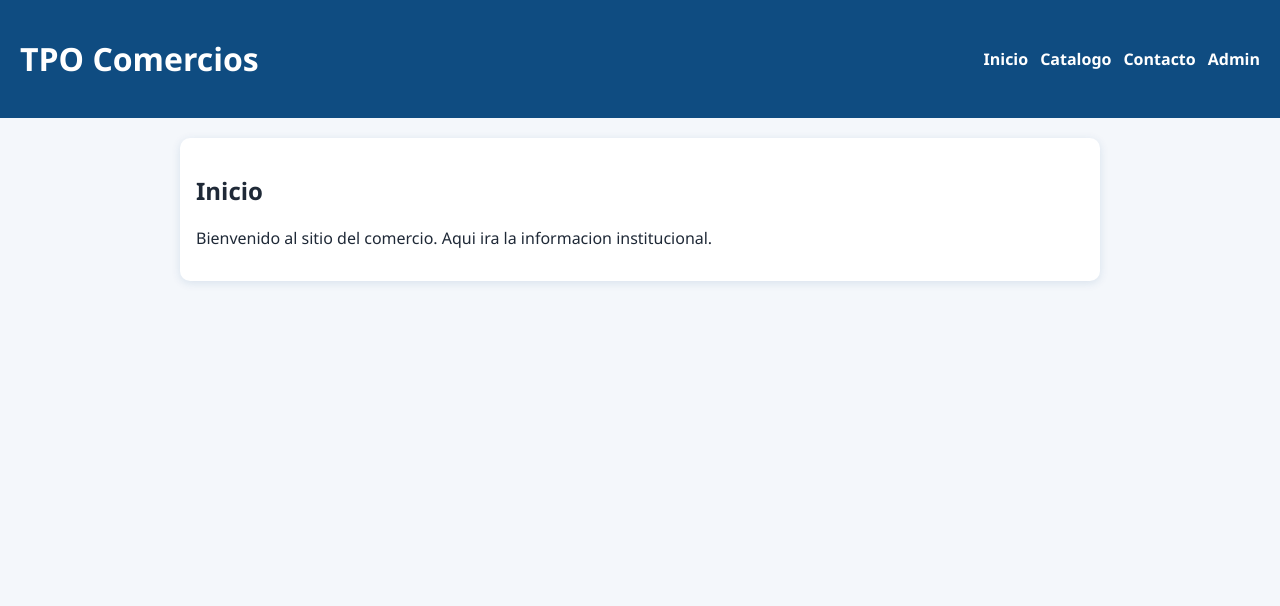
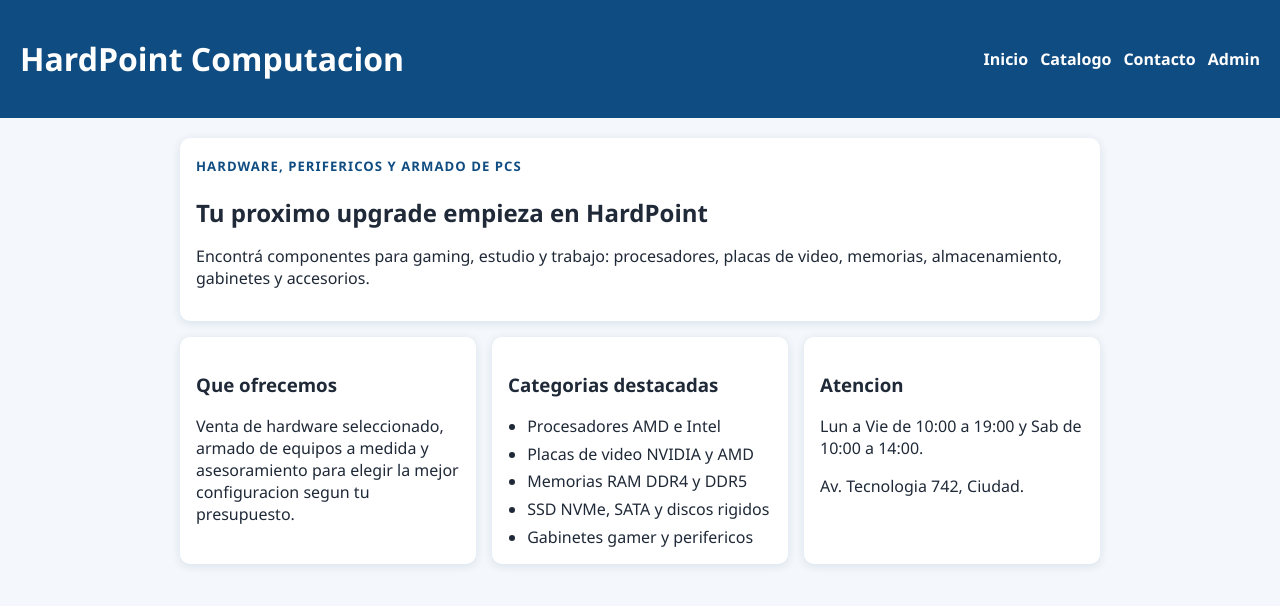
Before and after one commit to JuanfraGrasso/API-TPO, a React (Vite) app in the folder apps/frontend/: page / in a window 1280 px wide. Shown: the top 606 px of the page. Built offline with nearby package versions, Linux system fonts and the light colour scheme; no server answers.

Commit message:
feat: adaptar tienda a rubro hardware

```diff
--- a/apps/frontend/index.html
+++ b/apps/frontend/index.html
@@ -3,7 +3,7 @@
   <head>
     <meta charset="UTF-8" />
     <meta name="viewport" content="width=device-width, initial-scale=1.0" />
-    <title>TPO Comercios</title>
+    <title>HardPoint Computacion</title>
   </head>
   <body>
     <div id="root"></div>
--- a/apps/frontend/src/pages/CatalogPage.jsx
+++ b/apps/frontend/src/pages/CatalogPage.jsx
@@ -39,7 +39,7 @@ export default function CatalogPage() {
     <section className="catalog-page">
       <div className="card catalog-hero">
         <h2>Catalogo</h2>
-        <p>Explora las publicaciones cargadas en Supabase desde la API real.</p>
+        <p>Explora hardware, perifericos y componentes disponibles en nuestra tienda.</p>
       </div>
 
       {isLoading ? <p>Cargando publicaciones...</p> : null}
@@ -66,6 +66,10 @@ export default function CatalogPage() {
                     {publication.categories?.name || "Sin categoria"}
                   </span>
                   <h3>{publication.name}</h3>
+                  <div className="publication-tags">
+                    {publication.brand ? <span>Marca: {publication.brand}</span> : null}
+                    {publication.sku ? <span>SKU: {publication.sku}</span> : null}
+                  </div>
                   <p>{publication.description}</p>
                   <div className="publication-meta">
                     <strong>
--- a/apps/frontend/src/pages/ContactPage.jsx
+++ b/apps/frontend/src/pages/ContactPage.jsx
@@ -1,8 +1,33 @@
 export default function ContactPage() {
   return (
-    <section className="card">
-      <h2>Contacto</h2>
-      <p>Esta pagina tendra el formulario de consultas al comercio.</p>
+    <section className="contact-page">
+      <div className="card">
+        <h2>Contacto</h2>
+        <p>
+          Escribinos para consultar stock, pedir una cotizacion o recibir ayuda
+          para armar tu PC ideal.
+        </p>
+      </div>
+
+      <div className="contact-grid">
+        <article className="card">
+          <h3>Canales de contacto</h3>
+          <ul className="feature-list">
+            <li>Telefono: +54 11 5555-9090</li>
+            <li>Email: admin@hardpoint.com</li>
+            <li>Instagram: @hardpointpc</li>
+            <li>Facebook: HardPoint PC</li>
+          </ul>
+        </article>
+
+        <article className="card">
+          <h3>Consultas frecuentes</h3>
+          <p>
+            Podemos ayudarte con compatibilidad entre componentes, armado de PC,
+            upgrade de notebooks y disponibilidad de productos gamer.
+          </p>
+        </article>
+      </div>
     </section>
   );
 }
--- a/apps/frontend/src/pages/HomePage.jsx
+++ b/apps/frontend/src/pages/HomePage.jsx
@@ -1,8 +1,41 @@
 export default function HomePage() {
   return (
-    <section className="card">
-      <h2>Inicio</h2>
-      <p>Bienvenido al sitio del comercio. Aqui ira la informacion institucional.</p>
+    <section className="home-page">
+      <div className="card hero-card">
+        <span className="eyebrow">Hardware, perifericos y armado de PCs</span>
+        <h2>Tu proximo upgrade empieza en HardPoint</h2>
+        <p>
+          Encontrá componentes para gaming, estudio y trabajo: procesadores,
+          placas de video, memorias, almacenamiento, gabinetes y accesorios.
+        </p>
+      </div>
+
+      <div className="home-grid">
+        <article className="card">
+          <h3>Que ofrecemos</h3>
+          <p>
+            Venta de hardware seleccionado, armado de equipos a medida y
+            asesoramiento para elegir la mejor configuracion segun tu presupuesto.
+          </p>
+        </article>
+
+        <article className="card">
+          <h3>Categorias destacadas</h3>
+          <ul className="feature-list">
+            <li>Procesadores AMD e Intel</li>
+            <li>Placas de video NVIDIA y AMD</li>
+            <li>Memorias RAM DDR4 y DDR5</li>
+            <li>SSD NVMe, SATA y discos rigidos</li>
+            <li>Gabinetes gamer y perifericos</li>
+          </ul>
+        </article>
+
+        <article className="card">
+          <h3>Atencion</h3>
+          <p>Lun a Vie de 10:00 a 19:00 y Sab de 10:00 a 14:00.</p>
+          <p>Av. Tecnologia 742, Ciudad.</p>
+        </article>
+      </div>
     </section>
   );
 }
--- a/apps/frontend/src/routes/AppRouter.jsx
+++ b/apps/frontend/src/routes/AppRouter.jsx
@@ -9,7 +9,7 @@ function Layout({ children }) {
   return (
     <div>
       <header className="topbar">
-        <h1>TPO Comercios</h1>
+        <h1>HardPoint Computacion</h1>
         <nav>
           <Link to="/">Inicio</Link>
           <Link to="/catalogo">Catalogo</Link>
--- a/apps/frontend/src/styles/global.css
+++ b/apps/frontend/src/styles/global.css
@@ -39,6 +39,15 @@ body {
   padding: 1.25rem;
 }
 
+.eyebrow {
+  display: inline-block;
+  font-size: 0.82rem;
+  letter-spacing: 0.08em;
+  text-transform: uppercase;
+  color: #0f4c81;
+  font-weight: 700;
+}
+
 .card {
   background: #fff;
   border-radius: 10px;
@@ -49,6 +58,32 @@ body {
 .catalog-page {
   display: grid;
   gap: 1rem;
+}
+
+.home-page,
+.contact-page {
+  display: grid;
+  gap: 1rem;
+}
+
+.hero-card h2 {
+  margin-bottom: 0.5rem;
+}
+
+.home-grid,
+.contact-grid {
+  display: grid;
+  grid-template-columns: repeat(auto-fit, minmax(240px, 1fr));
+  gap: 1rem;
+}
+
+.feature-list {
+  padding-left: 1.2rem;
+  margin-bottom: 0;
+}
+
+.feature-list li + li {
+  margin-top: 0.35rem;
 }
 
 .catalog-hero p {
@@ -87,6 +122,22 @@ body {
   color: #4b5563;
 }
 
+.publication-tags {
+  display: flex;
+  flex-wrap: wrap;
+  gap: 0.5rem;
+  margin-bottom: 0.65rem;
+}
+
+.publication-tags span {
+  background: #e6eff8;
+  color: #0f4c81;
+  border-radius: 999px;
+  padding: 0.2rem 0.55rem;
+  font-size: 0.8rem;
+  font-weight: 600;
+}
+
 .publication-category {
   display: inline-block;
   font-size: 0.85rem;
```
Also changed, not shown: 2 other files (tests, documents, lock files or other folders).
